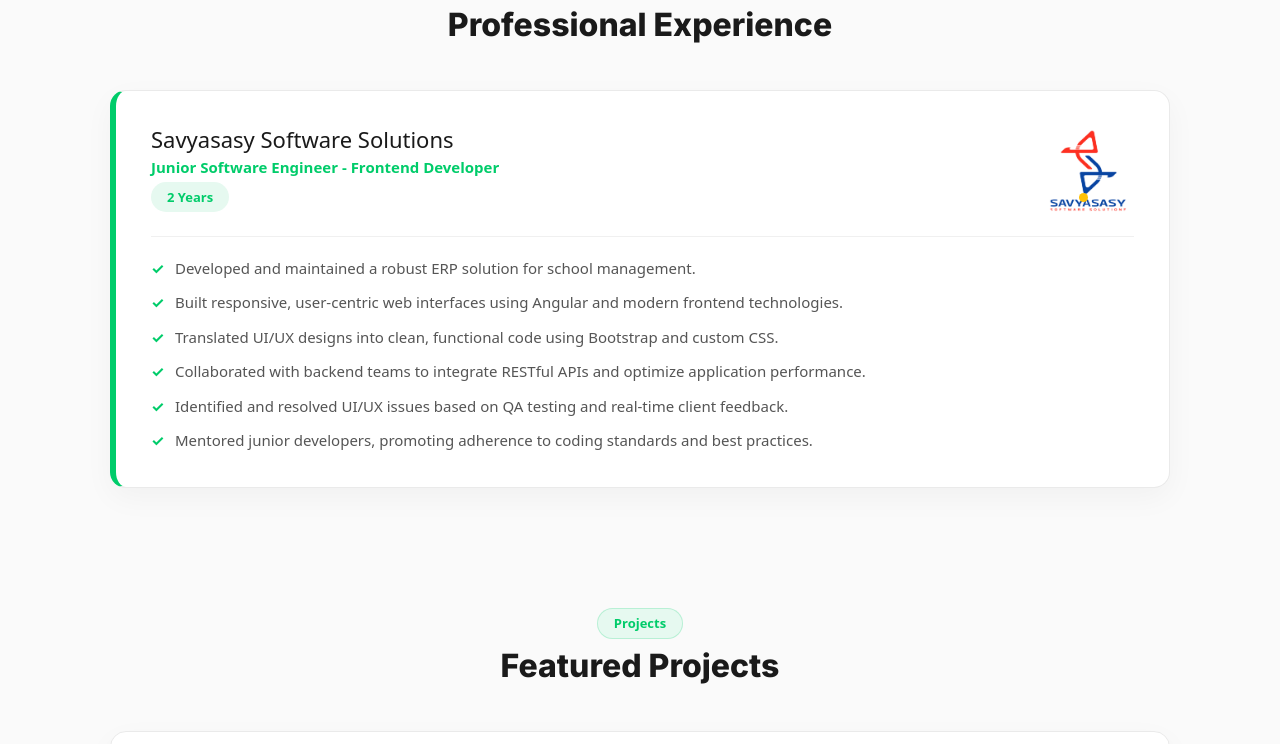
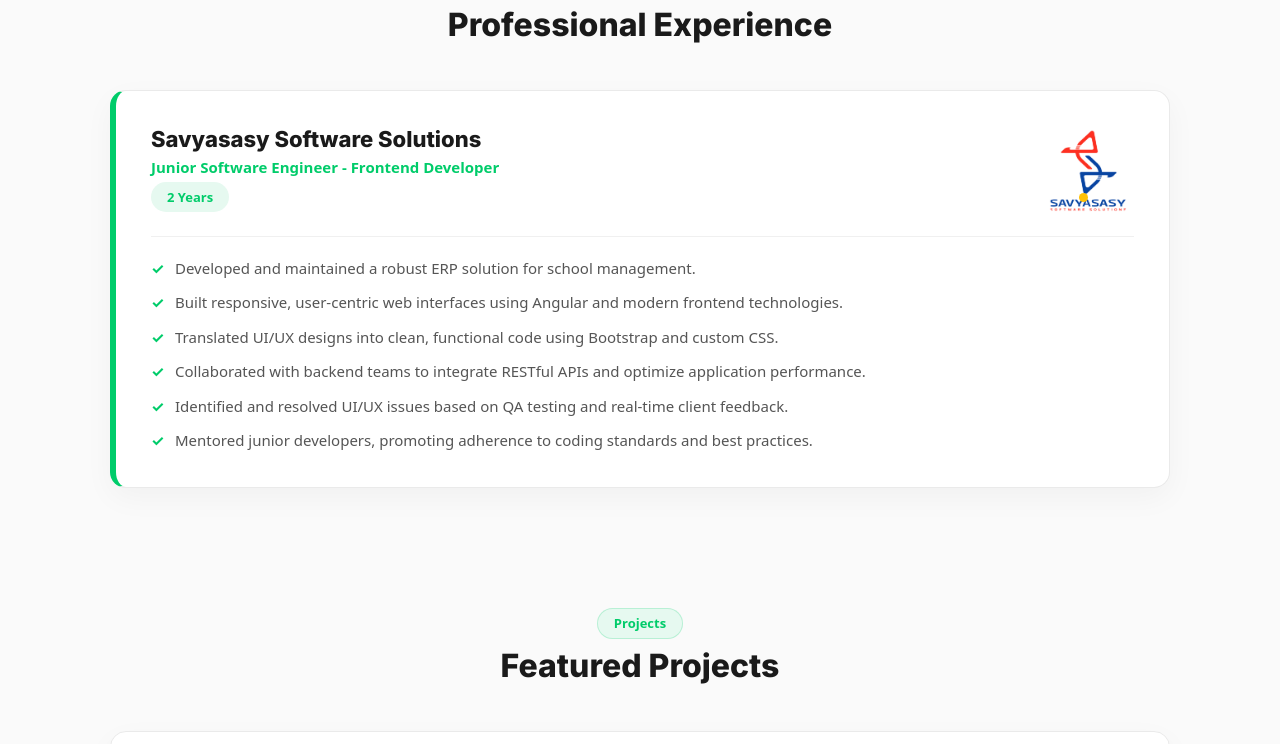
Before and after one commit to jeevarathinam3003/Portfolio, an Angular app: page / in a window 1280 px wide. Shown: the part 1031-1775 px from the top of the page. Built offline with nearby package versions, Linux system fonts and the light colour scheme.

Commit message:
Updated - New Green 10

```diff
--- a/src/app/app.component.html
+++ b/src/app/app.component.html
@@ -370,7 +370,7 @@
     <div class="contact-box">
       <p>Have a position or project in mind? Reach out directly!</p>
       <div class="contact-grid">
-        <a href="tel:+919585116273" class="contact-pill">
+        <a class="contact-pill">
           <img src="assets/images/phone.png" alt="Phone" />
           <span>+91 9585116273</span>
         </a>
--- a/src/app/app.component.scss
+++ b/src/app/app.component.scss
@@ -25,7 +25,7 @@ body {
   line-height: 1.6;
 }
 
-body, h1, h2 {
+body, h1, h2 ,h3, h4{
   font-family: 'Inter', system-ui, -apple-system, sans-serif !important;
 }
 
```
